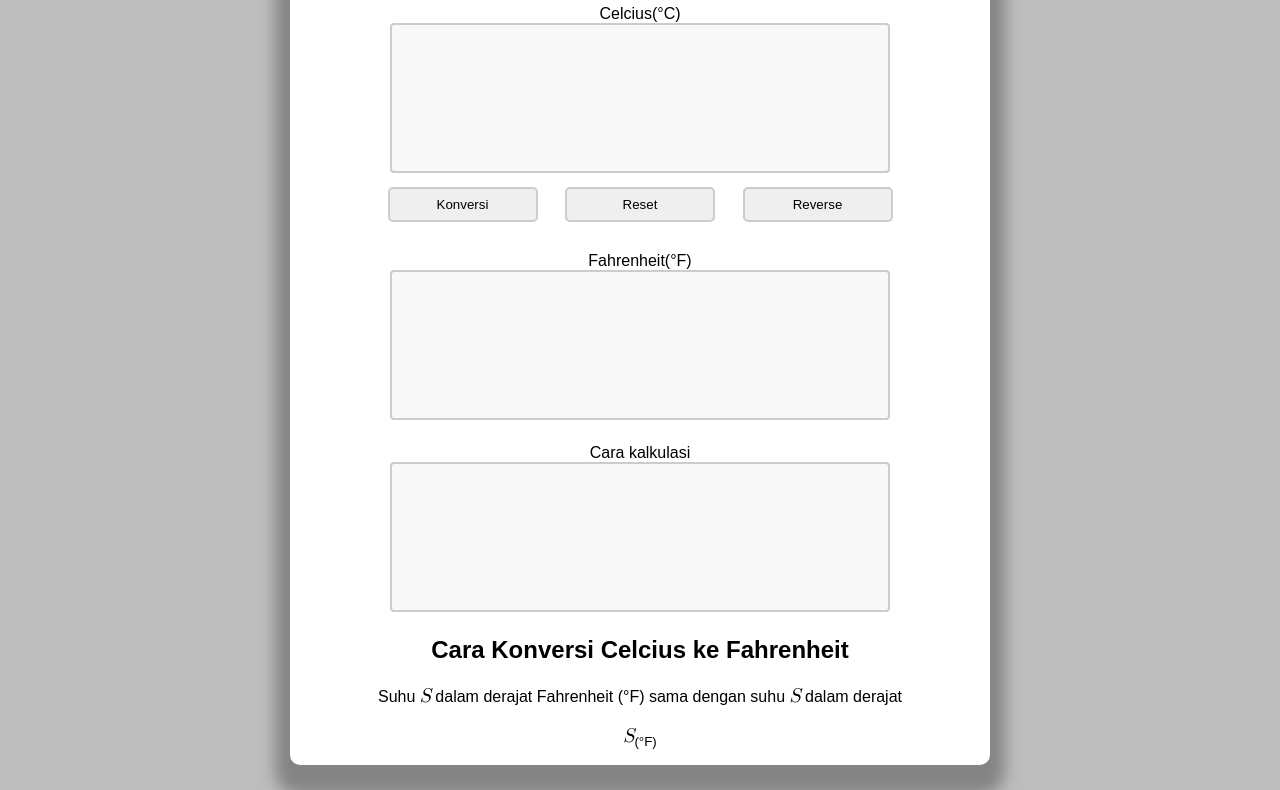
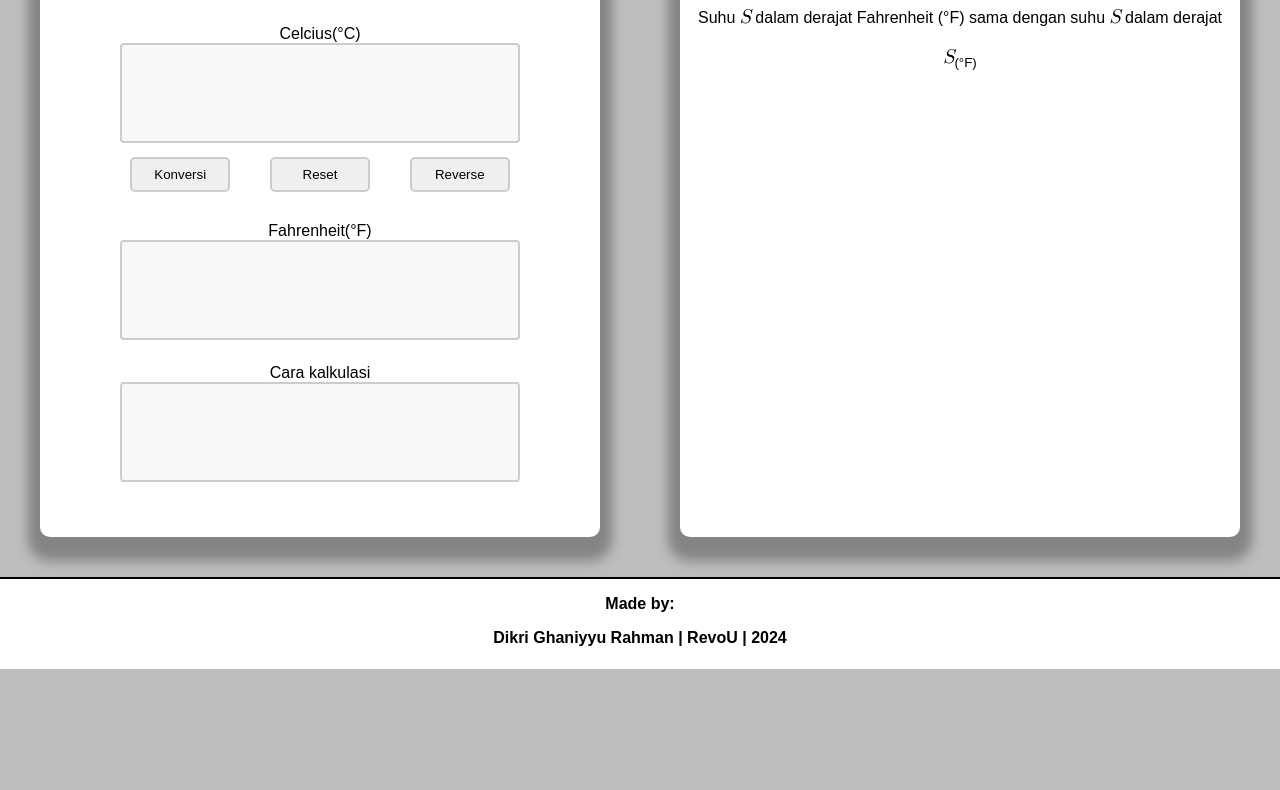
Before and after one commit to revou-fundamental-course/30-sept-24-dghon16, a plain HTML site: page index.html in a window 1280 px wide. Shown: the part 185-975 px from the top of the page. After the commit the page ends 854 px from the top, so only its background shows below. Drawn offline with Linux system fonts and the light colour scheme.

Commit message:
commit update

```diff
--- a/css/style.css
+++ b/css/style.css
@@ -1,9 +1,8 @@
 body {
   margin: 0px;
   background: #bdbdbd;
-  display: flex;
-  flex-direction: column;
-  text-align: center;
+  /* flex-direction: column; */
+
   font-family: Arial, Helvetica, sans-serif;
 }
 .suhu-style {
@@ -19,6 +18,8 @@ body {
   justify-content: center;
   border-bottom: 2px solid black;
   background-color: #fff;
+  position: sticky;
+  top: 0;
 }
 
 .navbar > img {
@@ -30,24 +31,40 @@ body {
 
 /* main start */
 .main {
+  display: flex;
+  justify-content: center;
+}
+
+.box-satu {
+  text-align: center;
   border-radius: 10px;
-  width: 700px;
-  margin: 40px auto;
+  height: 600px;
+  width: 600px;
+  margin: 40px;
   background-color: #fff;
-  box-shadow: 0 15px 15px 15px rgb(0, 0, 0, 0.3);
+  box-shadow: 0 12px 12px 12px rgb(0, 0, 0, 0.3);
+}
+.box-dua {
+  text-align: center;
+  border-radius: 10px;
+  height: 600px;
+  width: 600px;
+  margin: 40px;
+  background-color: #fff;
+  box-shadow: 0 12px 12px 12px rgb(0, 0, 0, 0.3);
 }
 
 .btn {
   display: flex;
   justify-content: space-evenly;
-  padding: 10px 10%;
+  padding: 10px 9%;
 }
 
 .form-btn {
   border: none;
   padding: 8px;
   box-sizing: border-box;
-  width: 150px;
+  width: 100px;
   border: 2px solid #ccc;
   border-radius: 5px;
 }
@@ -63,8 +80,8 @@ body {
 }
 
 textarea {
-  width: 500px;
-  height: 150px;
+  width: 400px;
+  height: 100px;
   padding: 12px 20px;
   box-sizing: border-box;
   border: 2px solid #ccc;
@@ -86,7 +103,9 @@ textarea {
 /* main end */
 
 /* footer start */
-footer {
+.footer {
+  height: 90px;
+  text-align: center;
   border-top: 2px solid black;
   background-color: #fff;
 }
--- a/index.html
+++ b/index.html
@@ -19,6 +19,7 @@
 
     <!-- main start -->
     <main class="main">
+      <div class="box-satu">
         <!-- form content -->
         <section>
           <!-- instruksi -->
@@ -31,14 +32,14 @@
           </article>
 
           <!-- inputan suhu -->
-        <form action="container-satu">
+          <form class="container-satu">
             <div>
               <label for="">Celcius(&deg;C)</label>
             </div>
 
-          <textarea name="" id="input-suhu"></textarea>
+            <textarea id="input-suhu"></textarea>
             <div class="btn">
-            <button class="form-btn form-btn-konversi">Konversi</button>
+              <button class="form-btn form-btn-konversi" onclick="convertCelciusToFahrenheit();">Konversi</button>
               <button class="form-btn form-btn-reset">Reset</button>
               <button class="form-btn form-btn-reverse">Reverse</button>
             </div>
@@ -49,7 +50,8 @@
             <div>
               <label for="">Fahrenheit(&deg;F)</label>
             </div>
-          <textarea name="" id="hasil-suhu"></textarea>
+
+            <textarea id="hasil-suhu"></textarea>
           </div>
 
           <!-- cara kalkulasi -->
@@ -60,8 +62,10 @@
             <textarea name="" id="cara-kalkulasi"></textarea>
           </div>
         </section>
+      </div>
 
       <!-- info content -->
+      <div class="box-dua">
         <section>
           <header>
             <h2>Cara Konversi Celcius ke Fahrenheit</h2>
@@ -77,11 +81,12 @@
             <p><span class="suhu-style">S</span><sub>(&deg;F)</sub></p>
           </article>
         </section>
+      </div>
     </main>
     <!-- main end -->
 
     <!-- footer start -->
-    <footer>
+    <footer class="footer">
       <p class="paragraf-link">Made by:</p>
       <p>
         <span
@@ -93,5 +98,7 @@
       </p>
     </footer>
     <!-- footer end -->
+
+    <script src="./js/script.js"></script>
   </body>
 </html>
--- a/js/script.js
+++ b/js/script.js
@@ -1 +1,5 @@
-// scipt
+function convertCelciusToFahrenheit() {
+  var c = document.getElementById("input-suhu").value;
+  var f = c * (9 / 5) + 32;
+  document.getElementById("hasil-suhu").value = f;
+}
```
Lines whose indentation alone changed are shown as unchanged.
